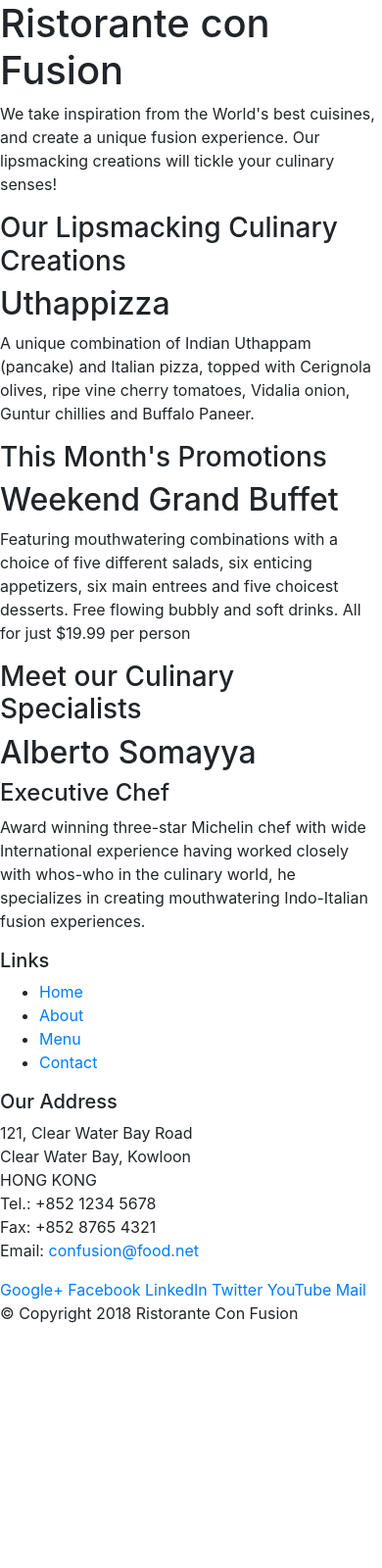
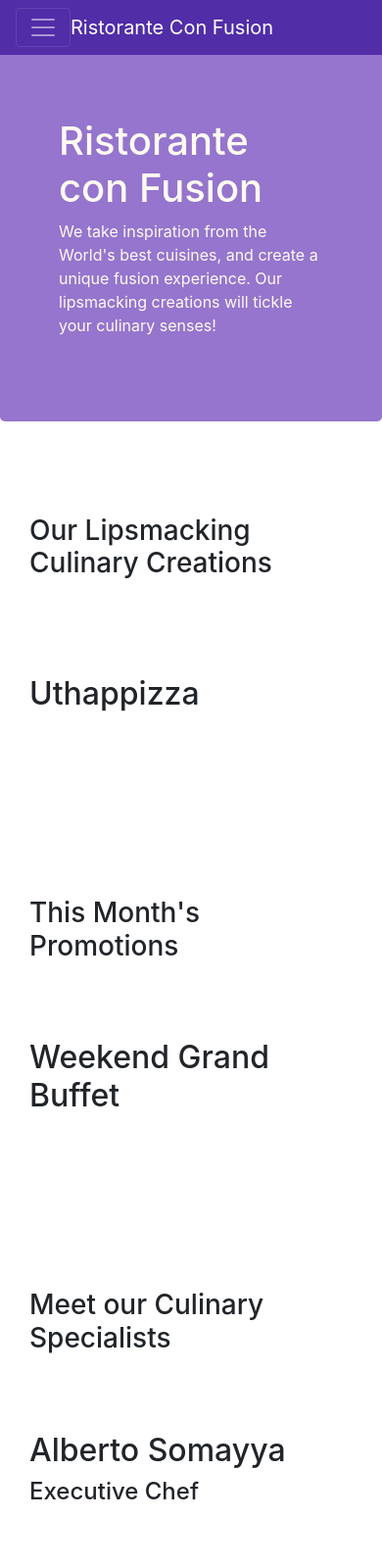
Before and after one commit to raoulsuli/Bootstrap-Webpage, a website: page index.html in a window 390 px wide. Shown: the top 1600 px of the page at 98% size. Before the commit the page ends 1368 px from the top, so only its background shows below. Drawn offline with nearby package versions, Linux system fonts and the light colour scheme.

Commit message:
Added navbar, bootstrap grid, responsive design, more styling and an aboutus page

```diff
--- /dev/null
+++ b/css/styles.css
@@ -0,0 +1,39 @@
+.row-header {
+    margin: 0px auto;
+    padding: 0px auto;
+}
+
+.row-content {
+    margin: 0px auto;
+    padding: 50px 0px 50px 0px;
+    border-bottom: 1px;
+    min-height: 400px;
+}
+
+.footer {
+    background-color: #D1C4D9;
+    margin: 0px auto;
+    padding: 20px 0px 20px 0px;
+}
+
+.jumbotron {
+	padding: 70px 30px 70px 30px;
+	margin: 0px auto;
+	background: #9575CD;
+	color: floralwhite;
+}
+
+address {
+	font-size: 80%;
+	margin: 0px;
+	color: #0f0f0f;
+}
+
+body {
+    padding: 50px 0px 0px 0px;
+    z-index: 0;
+}
+
+.navbar-dark {
+    background: #512DA8;
+}
--- a/index.html
+++ b/index.html
@@ -9,71 +9,88 @@
 
     <!-- Bootstrap CSS -->
     <link rel="stylesheet" href="node_modules/bootstrap/dist/css/bootstrap.min.css">
+    <link rel="stylesheet" href="css/styles.css">
     <title>Ristorante Con Fusion</title>
 </head>
 
 <body>
+    <nav class="navbar navbar-dark navbar-expand-sm fixed-top">
+        <div class="container">
+            <button class="navbar-toggler" type="button" data-toggle="collapse" data-target="#Navbar">
+                <span class="navbar-toggler-icon"></span>
+            </button>
+            <a class="navbar-brand mr-auto" href="#">Ristorante Con Fusion</a>
+            <div class="collapse navbar-collapse" id="Navbar">
+                <ul class="navbar-nav mr-auto">
+                <li class="nav-item active"><a class="nav-link" href="#">Home</a></li>
+                <li class="nav-item"><a class="nav-link" href="./aboutus.html">About</a></li>
+                <li class="nav-item"><a class="nav-link" href="#">Menu</a></li>
+                <li class="nav-item"><a class="nav-link" href="#">Contact</a></li>
+            </ul>
+            </div>
+        </div>
+    </nav>
 
-    <header>
-        <div>
-            <div>
-                <div>
+    <header class="jumbotron">
+        <div class="container">
+            <div class="row row-header">
+                <div class="col-12 col-sm-6">
                     <h1>Ristorante con Fusion</h1>
                     <p>We take inspiration from the World's best cuisines, and create a unique fusion experience. Our lipsmacking creations will tickle your culinary senses!</p>
                 </div>
-                <div>
+                <div class="col-12 col-sm">
                 </div>
             </div>
         </div>
     </header>
 
-    <div>
-        <div>
-            <div>
+    <div class="container">
+        <div class="row row-content align-items-center">
+            <div class="col-12 col-sm-4 order-sm-last col-md-3">
                 <h3>Our Lipsmacking Culinary Creations</h3>
             </div>
-            <div>
+            <div class="col col-sm order-sm-first col-md">
                 <h2>Uthappizza</h2>
-                <p>A unique combination of Indian Uthappam (pancake) and Italian pizza, topped with Cerignola olives, ripe vine cherry tomatoes, Vidalia onion, Guntur chillies and Buffalo Paneer.</p>
+                <p class="d-none d-sm-block">A unique combination of Indian Uthappam (pancake) and Italian pizza, topped with Cerignola olives, ripe vine cherry tomatoes, Vidalia onion, Guntur chillies and Buffalo Paneer.</p>
             </div>
         </div>
 
 
-        <div>
-            <div>
+        <div class="row row-content align-items-center">
+            <div class="col-12 col-sm-4 col-md-3">
                 <h3>This Month's Promotions</h3>
             </div>
-            <div>
+            <div class="col col-sm col-md">
                 <h2>Weekend Grand Buffet</h2>
-                <p>Featuring mouthwatering combinations with a choice of five different salads, six enticing appetizers, six main entrees and five choicest desserts. Free flowing bubbly and soft drinks. All for just $19.99 per person </p>
+                <p class="d-none d-sm-block">Featuring mouthwatering combinations with a choice of five different salads, six enticing appetizers, six main entrees and five choicest desserts. Free flowing bubbly and soft drinks. All for just $19.99 per person </p>
             </div>
         </div>
 
-        <div>
-            <div>
+        <div class="row row-content align-items-center">
+            <div class="col-12 col-sm-4 order-sm-last col-md-3">
                 <h3>Meet our Culinary Specialists</h3>
             </div>
-            <div>
+            <div class="col col-sm order-sm-first col-md">
                 <h2>Alberto Somayya</h2>
                 <h4>Executive Chef</h4>
-                <p>Award winning three-star Michelin chef with wide International experience having worked closely with whos-who in the culinary world, he specializes in creating mouthwatering Indo-Italian fusion experiences. </p>
+                <p class="d-none d-sm-block">Award winning three-star Michelin chef with wide International experience having worked closely with whos-who in the culinary world, he specializes in creating mouthwatering Indo-Italian fusion experiences. </p>
             </div>
         </div>
     </div>
 
-    <footer>
-        <div>
-            <div>
-                <div>
+    <footer class="footer">
+        <div class="container">
+            <div class="row">
+                <div class="col-4 offset-1 col-sm-2">
                     <h5>Links</h5>
-                    <ul>
+                    <ul class="list-unstyled">
                         <li><a href="#">Home</a></li>
-                        <li><a href="#">About</a></li>
+                        <li><a href="./aboutus.html">About</a></li>
                         <li><a href="#">Menu</a></li>
                         <li><a href="#">Contact</a></li>
                     </ul>
                 </div>
-                <div>
+                <div class="col-7 col-sm-5">
                     <h5>Our Address</h5>
                     <address>
 		              121, Clear Water Bay Road<br>
@@ -84,8 +101,8 @@
 		              Email: <a href="mailto:confusion@food.net">confusion@food.net</a>
 		           </address>
                 </div>
-                <div>
-                    <div>
+                <div class="col-12 col-sm-4 align-self-center">
+                    <div class="text-center">
                         <a href="http://google.com/+">Google+</a>
                         <a href="http://www.facebook.com/profile.php?id=">Facebook</a>
                         <a href="http://www.linkedin.com/in/">LinkedIn</a>
@@ -95,8 +112,8 @@
                     </div>
                 </div>
            </div>
-           <div>
-                <div>
+           <div class="row justify-content-center">
+                <div class="col-auto">
                     <p>© Copyright 2018 Ristorante Con Fusion</p>
                 </div>
            </div>
```
Also changed, not shown: aboutus.html (added, +134 -0 lines).
